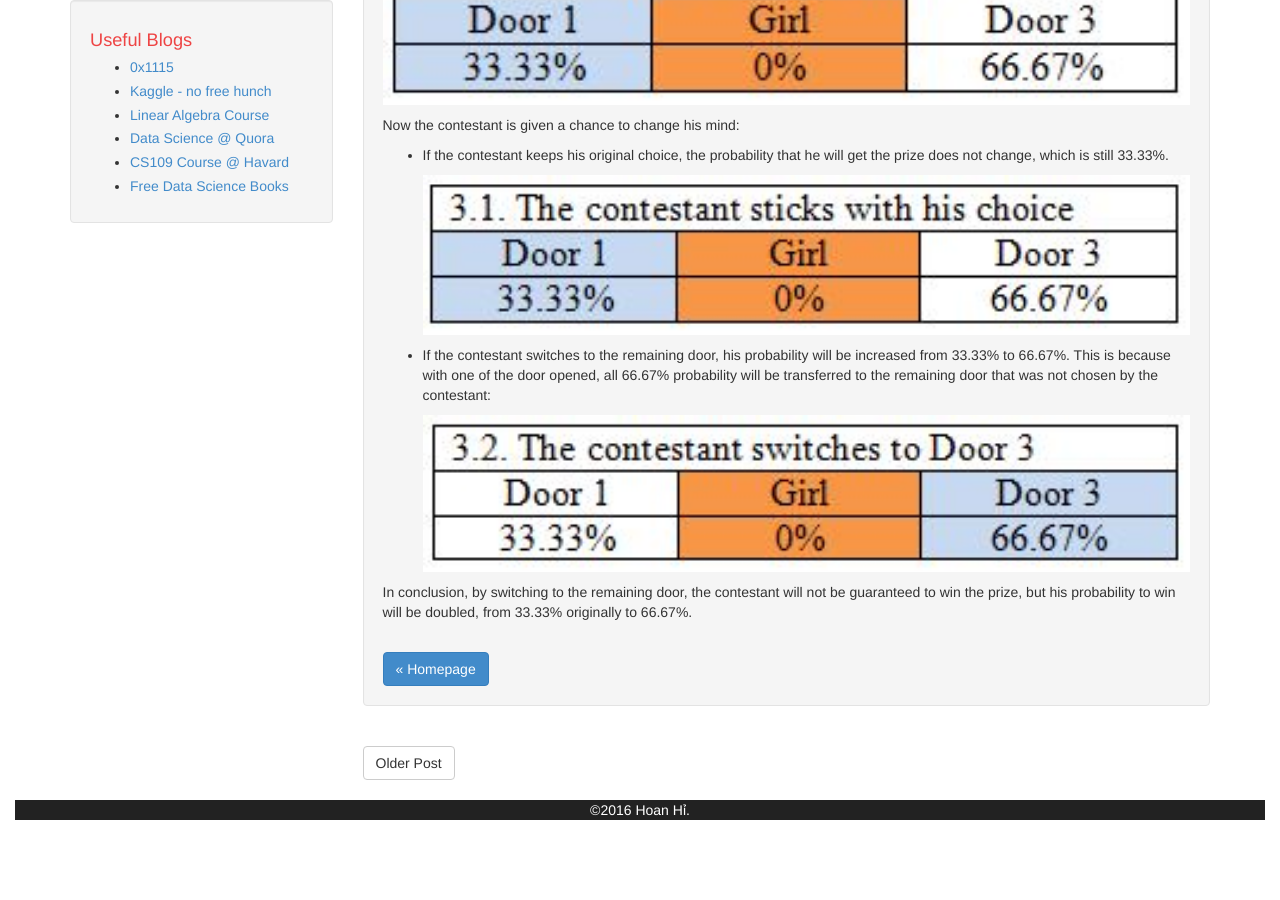
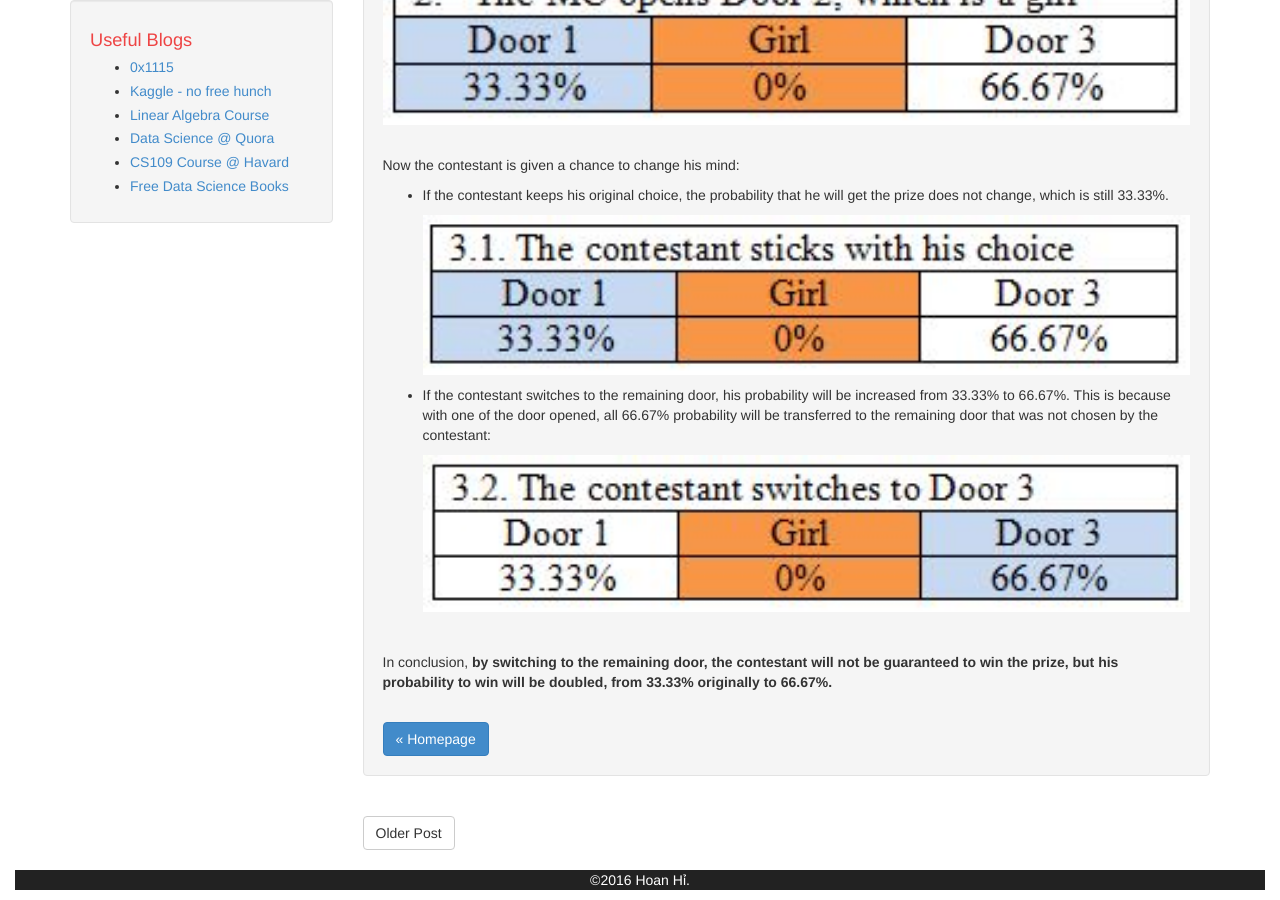
Before and after one commit to hoanvu/hoanvu.github.io, a Jekyll site: the page built from _posts/2016-05-17-monty-hall-problem.md, in a window 1280 px wide and 900 px high, scrolled down 867 px. Built offline with Jekyll 4.4.1, drawn with Linux system fonts in a browser that asks for light colours; before the commit the page ends 1697 px from its top, so only the background shows below that.

Commit message:
modify some styles in post monty hall

```diff
--- a/_posts/2016-05-17-monty-hall-problem.md
+++ b/_posts/2016-05-17-monty-hall-problem.md
@@ -26,10 +26,12 @@ The contestant **should switch to the remaining door** to maximize his chance of
 First, there are 3 doors and the contestant is allowed to pick 1 door, so the probability that he will get the prize is 1/3 or 33.33%, and the probability that he will not get the prize is 2/3 or 66.67%. In other word, there are 66.67% probabilities the prize will lie behind the 2 doors which were not selected by the contestant:
 
 ![Monty Hall problem 1](https://raw.githubusercontent.com/hoanvu/hoanvu.github.io/master/images/posts/monty_hall_1.JPG)
+<br><br>
 
 After the MC opens 1 of the 2 remaining doors, which I assume there is a girl behind that door. What happen now is that the last remaining door will get all the 66.67% probabilities for the prize to be behind it:
 
 ![Monty Hall problem 2](https://raw.githubusercontent.com/hoanvu/hoanvu.github.io/master/images/posts/monty_hall_2.JPG)
+<br><br>
 
 Now the contestant is given a chance to change his mind:
 
@@ -41,4 +43,6 @@ Now the contestant is given a chance to change his mind:
 
     ![Monty Hall problem 3.2](https://raw.githubusercontent.com/hoanvu/hoanvu.github.io/master/images/posts/monty_hall_3_2.JPG)
 
-In conclusion, by switching to the remaining door, the contestant will not be guaranteed to win the prize, but his probability to win will be doubled, from 33.33% originally to 66.67%.
+<br>
+
+In conclusion, **by switching to the remaining door, the contestant will not be guaranteed to win the prize, but his probability to win will be doubled, from 33.33% originally to 66.67%.**
```
